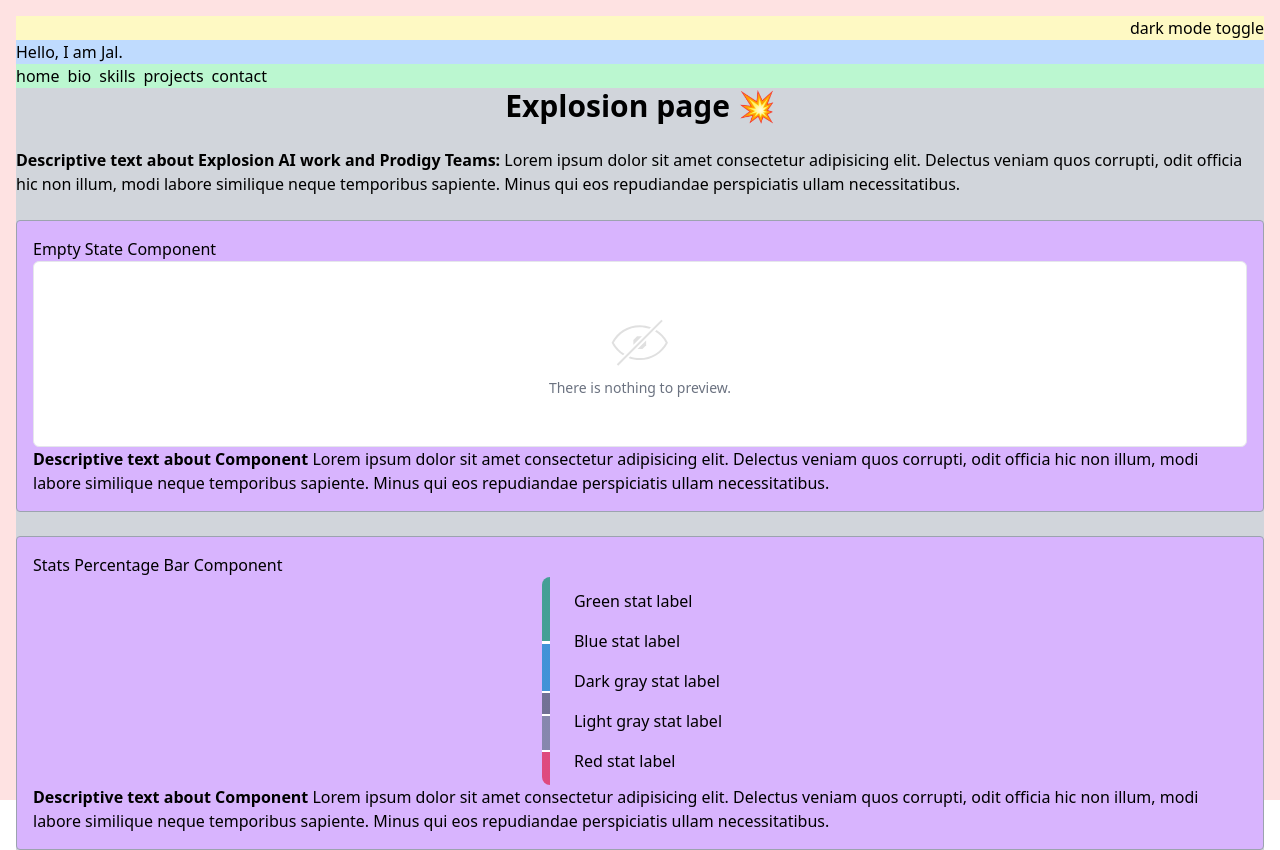
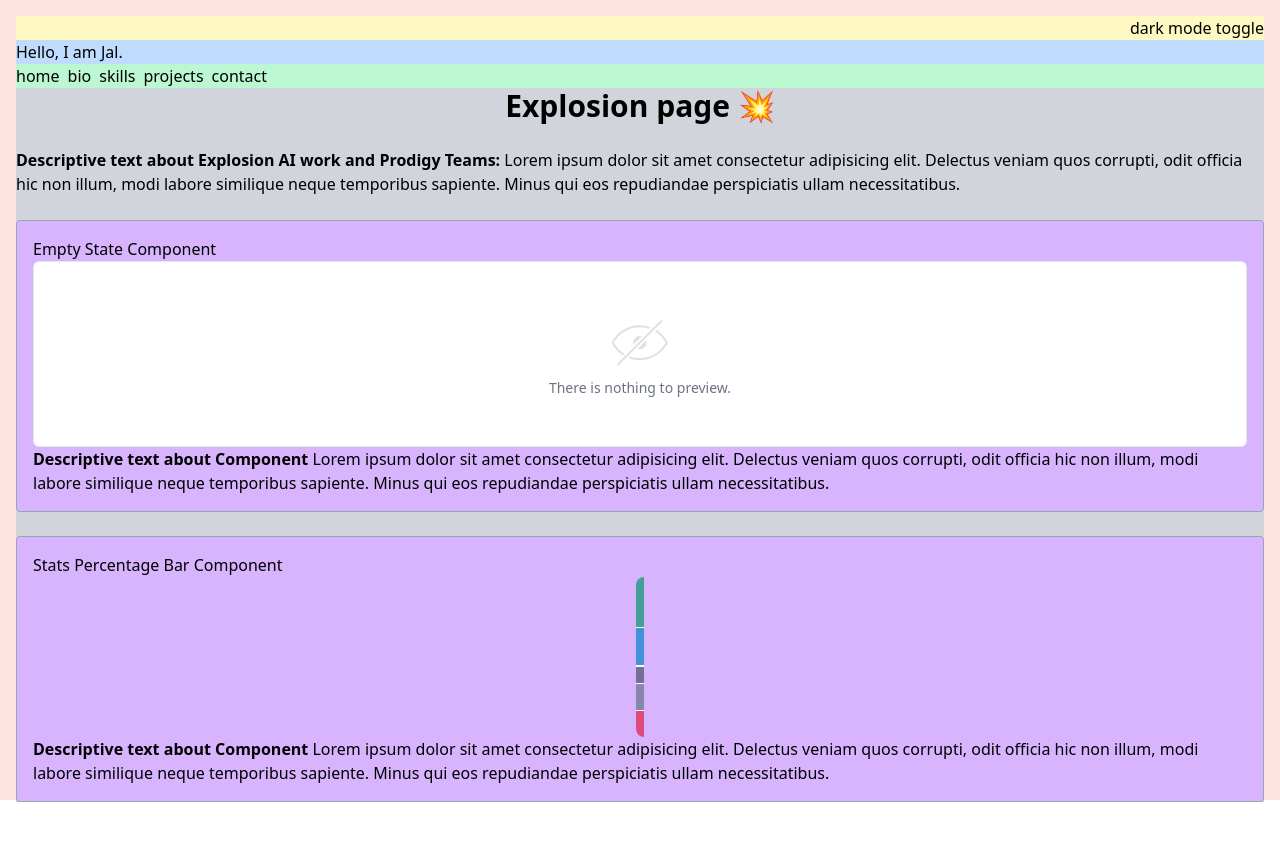
Before and after one commit to jalridley/portfolio, a Nuxt app: page /projects/explosion in a window 1280 px wide. After the commit the page ends 802 px from the top, so only its background shows below. Built offline with nearby package versions, Linux system fonts and the light colour scheme.

Commit message:
replaced test divs with h-40 on component

```diff
--- a/pages/projects/explosion/index.vue
+++ b/pages/projects/explosion/index.vue
@@ -25,7 +25,7 @@
       <h2>Stats Percentage Bar Component</h2>
       <div class="flex h-full justify-center">
         <StatsPercentageBar
-          class="w-2 rounded-l-lg"
+          class="h-40 w-2 rounded-l-lg"
           :items="[
             {
               color: 'rgba(5, 150, 105, 0.7)',
@@ -49,13 +49,6 @@
             },
           ]"
         />
-        <div class="ml-2 h-full py-1">
-          <div class="px-4 py-2">Green stat label</div>
-          <div class="px-4 py-2">Blue stat label</div>
-          <div class="px-4 py-2">Dark gray stat label</div>
-          <div class="px-4 py-2">Light gray stat label</div>
-          <div class="px-4 py-2">Red stat label</div>
-        </div>
       </div>
 
       <p>
```
